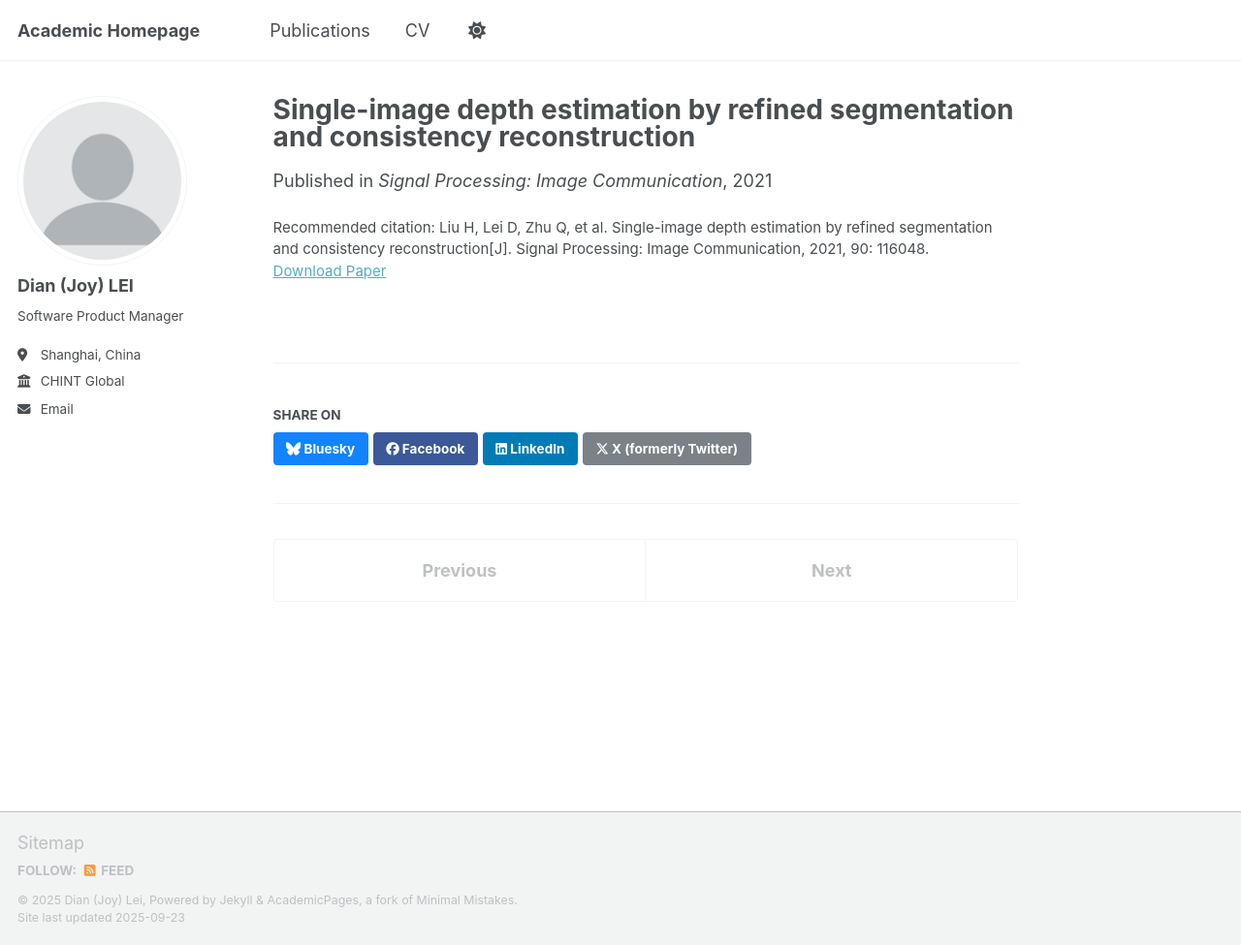
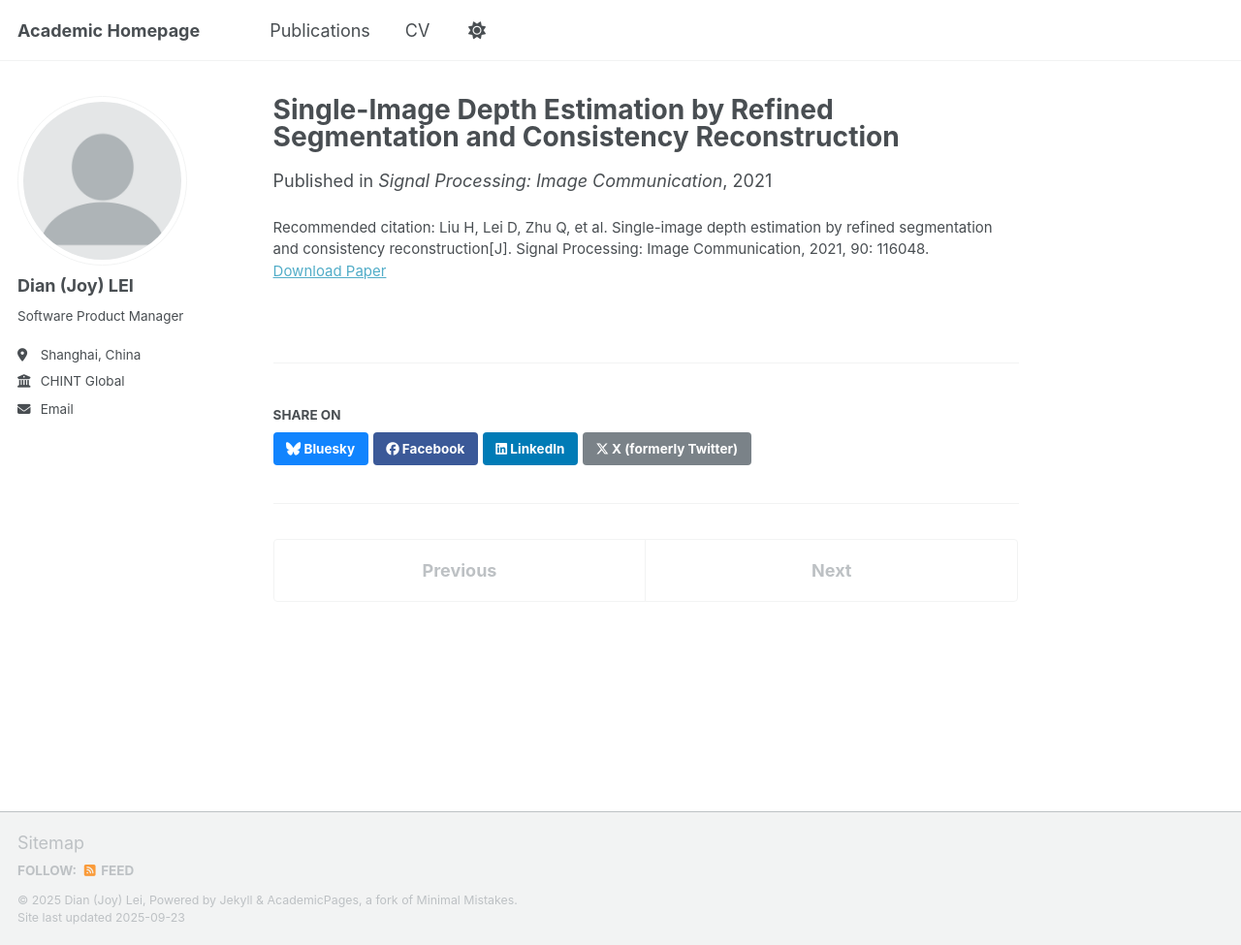
Before and after one commit to joy-lei/joy-lei.github.io, a Jekyll site: the page built from _publications/2021_single_image_depth_estimation.md, in a window 1280 px wide and 975 px high. Shown: the whole window at 97% size. Built offline with Jekyll 4.4.1, drawn with Linux system fonts in a browser that asks for light colours; a script that is not in the unit is left out.

```diff
--- a/_publications/2021_single_image_depth_estimation.md
+++ b/_publications/2021_single_image_depth_estimation.md
@@ -1,5 +1,5 @@
 ---
-title: "Single-image depth estimation by refined segmentation and consistency reconstruction"
+title: "Single-Image Depth Estimation by Refined Segmentation and Consistency Reconstruction"
 collection: publications
 category: manuscripts
 permalink: /publication/2021_single_image_depth_estimation
```
